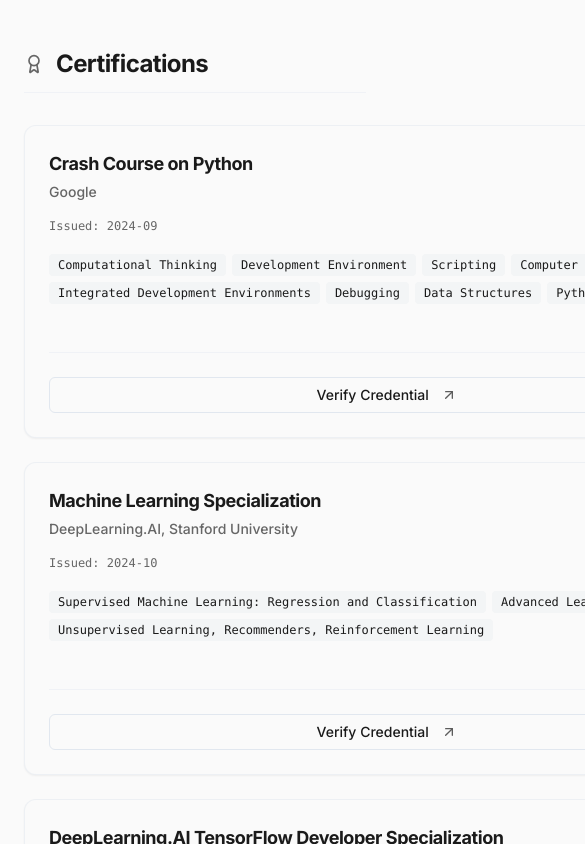
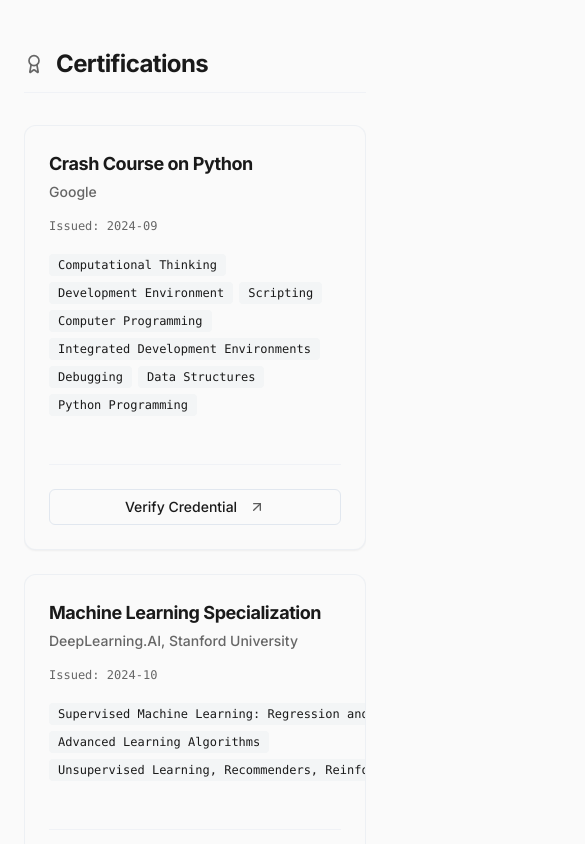
Before and after one commit to AdidyaAbimanyu/portfolio-website, a Next.js app: page /about in a window 390 px wide. Shown: the part 2260-3104 px from the top of the page, 585 px wide, since content can reach past the window. Built offline with nearby package versions, Linux system fonts and the light colour scheme.

Commit message:
fix for mobile

```diff
--- a/src/app/about/page.tsx
+++ b/src/app/about/page.tsx
@@ -195,22 +195,24 @@
 
         {/* Certifications Section */}
         <FadeIn delay={0.4}>
-          <div>
+          <div className="w-full overflow-hidden"> {/* Tambahan pengaman wrapper */}
             <div className="flex items-center gap-3 mb-8 pb-3 border-b border-border/40">
               <Award className="h-5 w-5 text-muted-foreground" />
               <h2 className="text-2xl font-bold tracking-tight text-foreground">Certifications</h2>
             </div>
 
-            <StaggerChildren className="grid md:grid-cols-2 gap-6">
+            {/* PERBAIKAN: Tambahkan grid-cols-1 dan w-full di sini */}
+            <StaggerChildren className="grid grid-cols-1 md:grid-cols-2 gap-6 w-full">
               {certifications.map((cert) => (
-                <motion.div key={cert.id} variants={fadeInUp} className="h-full">
-                  <Card className="p-6 md:p-8 h-full flex flex-col justify-between border-border/50 hover:border-foreground/30 transition-all bg-background shadow-sm">
+                <motion.div key={cert.id} variants={fadeInUp} className="h-full min-w-0">
+                  <Card className="p-6 md:p-8 h-full flex flex-col justify-between border-border/50 hover:border-foreground/30 transition-all bg-background shadow-sm overflow-hidden">
+
                     <div className="space-y-4">
-                      <div>
-                        <h3 className="text-lg font-bold tracking-tight text-foreground mb-1">
+                      <div className="min-w-0"> {/* Pengaman untuk teks panjang */}
+                        <h3 className="text-lg font-bold tracking-tight text-foreground mb-1 break-words">
                           {cert.name}
                         </h3>
-                        <p className="text-sm text-muted-foreground font-medium">
+                        <p className="text-sm text-muted-foreground font-medium truncate">
                           {cert.issuer}
                         </p>
                       </div>
@@ -244,7 +246,7 @@
                             target="_blank"
                             rel="noopener noreferrer"
                           >
-                            Verify Credential <ArrowUpRight className="ml-1.5 h-3.5 w-3.5 opacity-70" />
+                            Verify Credential <ArrowUpRight className="ml-1.5 h-3.5 w-3.5 opacity-70 shrink-0" />
                           </a>
                         </Button>
                       </div>
```
